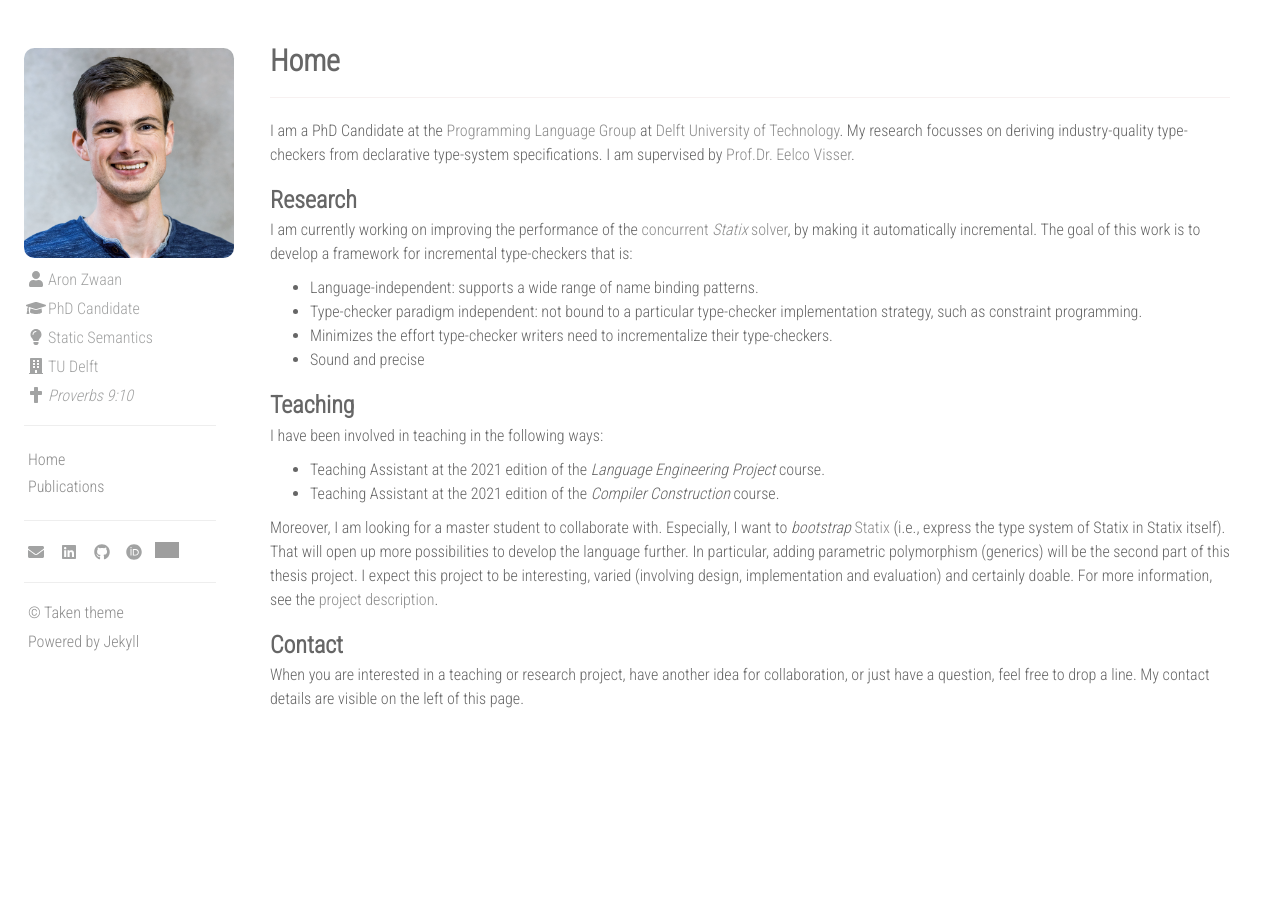
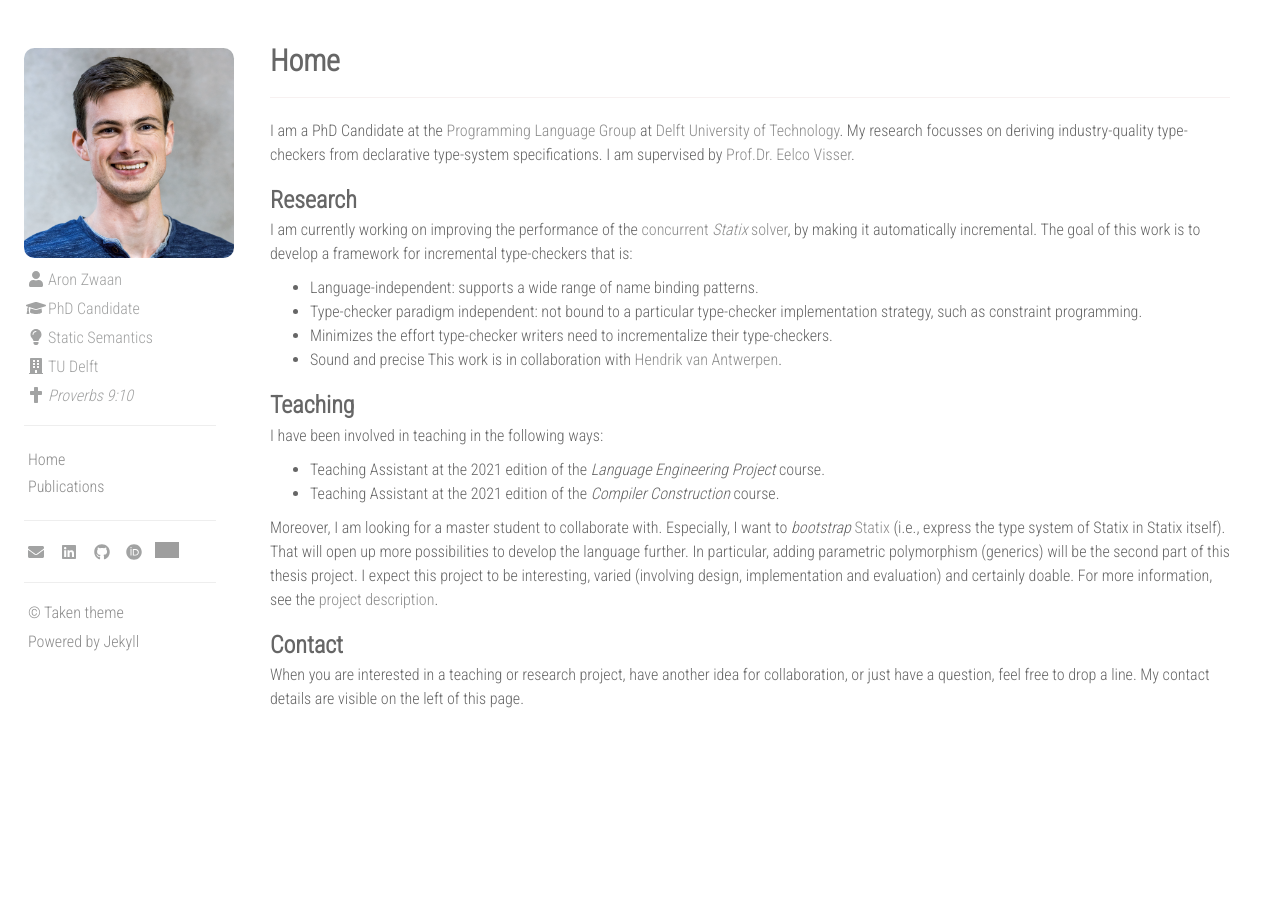
Before and after one commit to aronzwaan/aronzwaan.github.io, a Jekyll site: the page built from index.md, in a window 1280 px wide. Built offline with Jekyll 4.4.1, drawn with Linux system fonts in a browser that asks for light colours; nearby versions of some CDN libraries.

Commit message:
Mention Hendrik as collegue

```diff
--- a/index.md
+++ b/index.md
@@ -19,6 +19,7 @@ The goal of this work is to develop a framework for incremental type-checkers th
   implementation strategy, such as constraint programming.
 - Minimizes the effort type-checker writers need to incrementalize their type-checkers.
 - Sound and precise
+This work is in collaboration with [Hendrik van Antwerpen](https://hendrik.van-antwerpen.net).
 
 ### Teaching
 
```
